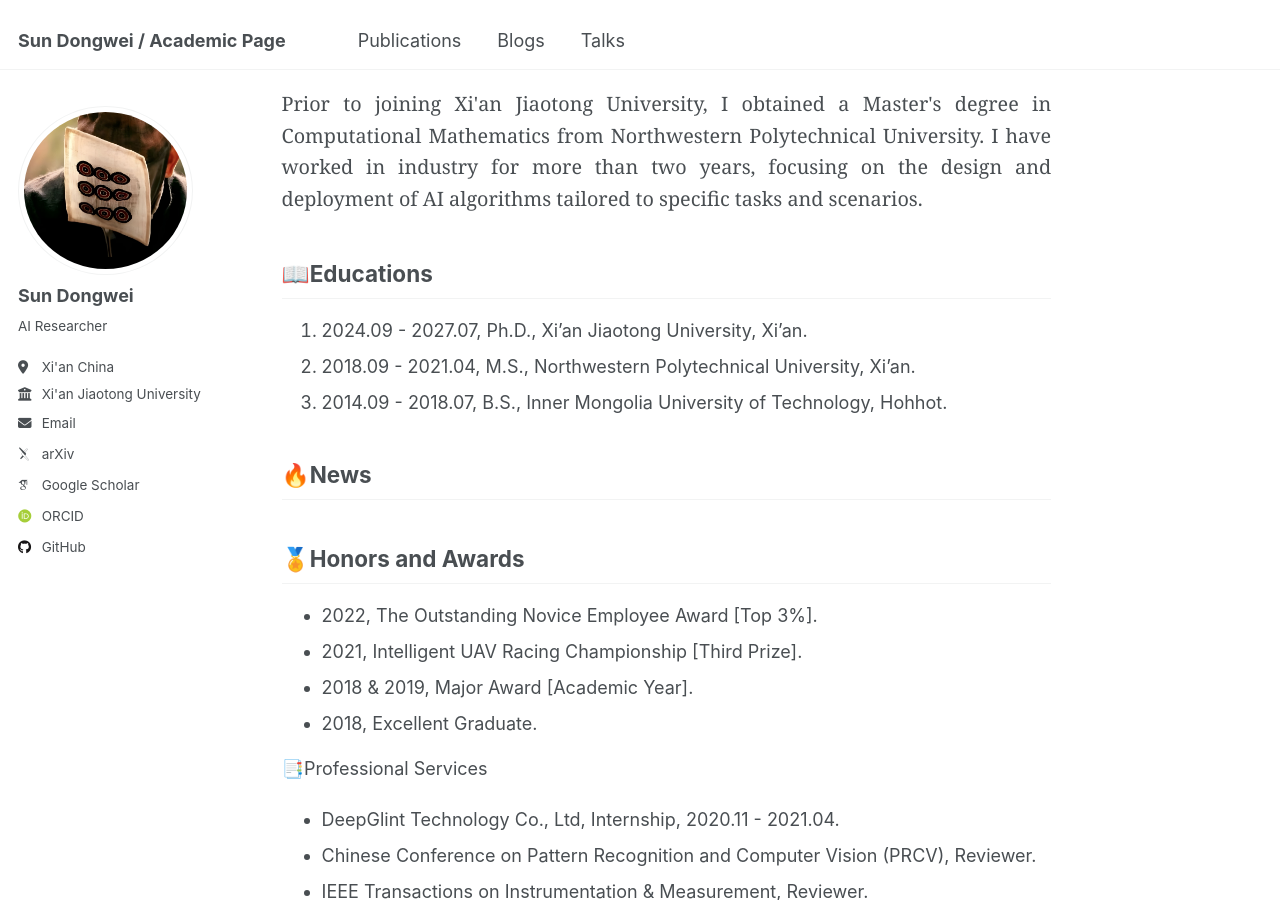
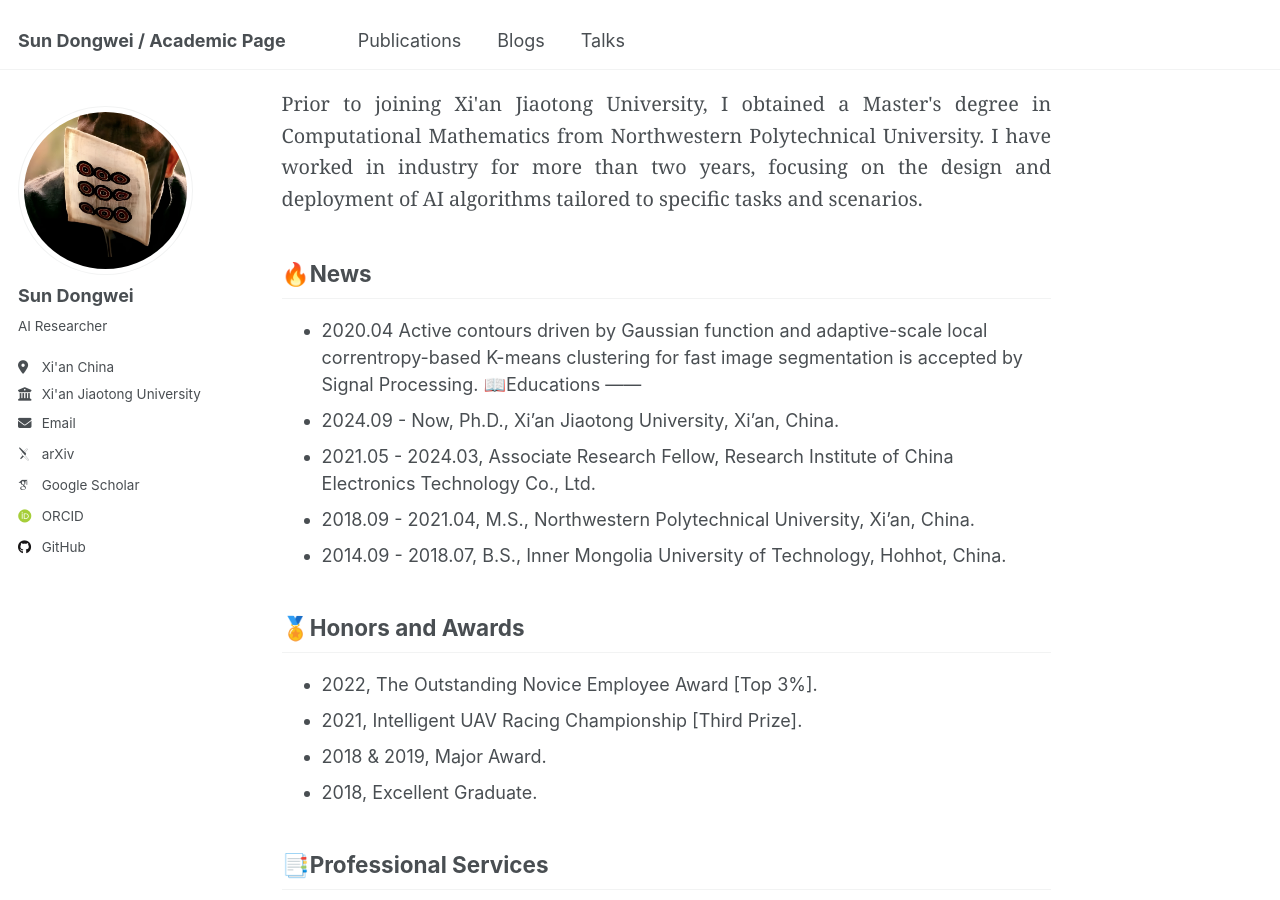
Before and after one commit to sundongwei/sundongwei.github.io, a Jekyll site: the page built from _pages/about.md, in a window 1280 px wide and 900 px high, scrolled down 241 px. Built offline with Jekyll 4.4.1, drawn with Linux system fonts in a browser that asks for light colours; some web fonts are replaced.

Commit message:
20250302v8

```diff
--- a/_pages/about.md
+++ b/_pages/about.md
@@ -17,23 +17,25 @@ redirect_from:
   <p>Prior to joining Xi'an Jiaotong University, I obtained a Master's degree in Computational Mathematics from Northwestern Polytechnical University. I have worked in industry for more than two years, focusing on the design and deployment of AI algorithms tailored to specific tasks and scenarios.</p>
 </div>
 
+🔥News
+------
+- 2020.04 Active contours driven by Gaussian function and adaptive-scale local correntropy-based K-means clustering for fast image segmentation is accepted by Signal Processing.
 📖Educations
 ------
-1. 2024.09 - 2027.07, Ph.D., Xi'an Jiaotong University, Xi'an.
-2. 2018.09 - 2021.04, M.S., Northwestern Polytechnical University, Xi'an.
-3. 2014.09 - 2018.07, B.S., Inner Mongolia University of Technology, Hohhot.
-
-🔥News
-------
+- 2024.09 - Now, Ph.D., Xi'an Jiaotong University, Xi'an, China.
+- 2021.05 - 2024.03, Associate Research Fellow, Research Institute of China Electronics Technology Co., Ltd.
+- 2018.09 - 2021.04, M.S., Northwestern Polytechnical University, Xi'an, China.
+- 2014.09 - 2018.07, B.S., Inner Mongolia University of Technology, Hohhot, China.
 
 🏅Honors and Awards
 ------
 - 2022, The Outstanding Novice Employee Award [Top 3%].
 - 2021, Intelligent UAV Racing Championship [Third Prize].
-- 2018 & 2019, Major Award [Academic Year].
+- 2018 & 2019, Major Award.
 - 2018, Excellent Graduate.
 
 📑Professional Services
+------
 - DeepGlint Technology Co., Ltd, Internship, 2020.11 - 2021.04.
 - Chinese Conference on Pattern Recognition and Computer Vision (PRCV), Reviewer.
 - IEEE Transactions on Instrumentation & Measurement, Reviewer.
```
Also changed, not shown: _publications/2009-10-01-paper-title-number-1.md (+30 -10 lines), images/p1.jpg (added).
